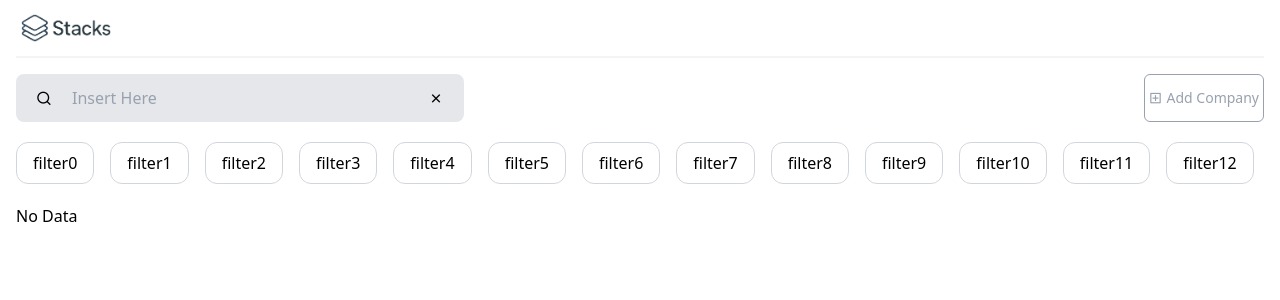
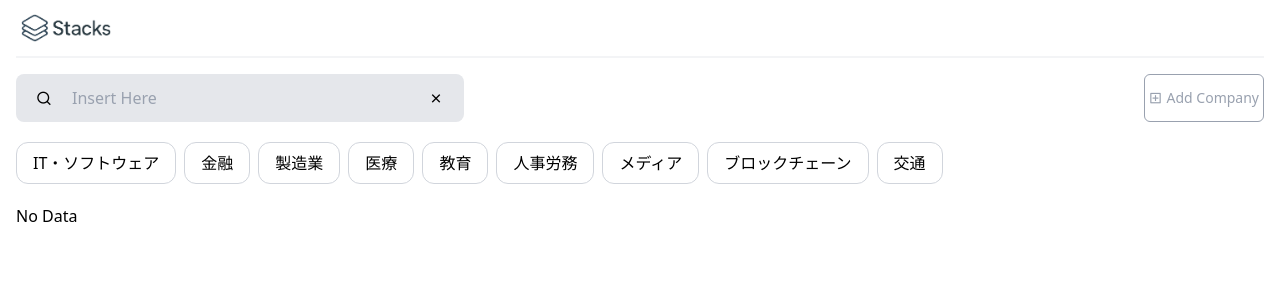
Before and after one commit to junjun1730/stacks-front, a Next.js app: page /company/list in a window 1280 px wide. Shown: the top 300 px of the page. Built offline with nearby package versions, Linux system fonts and the light colour scheme.

Commit message:
Filter ボタン追加、industries定数分離

```diff
--- a/app/actions/company/companyApis.ts
+++ b/app/actions/company/companyApis.ts
@@ -56,6 +56,5 @@ export const addCompany = async (
   }
 
   const result: string = await response.text();
-  console.log(result);
   return result;
 };
--- a/app/component/common/Dropdown.tsx
+++ b/app/component/common/Dropdown.tsx
@@ -1,33 +1,11 @@
 import { useState } from "react";
 import { useFormInputStore } from "../../store/useFormInputStore";
 import { BasicInfoForm } from "../../type/company/BasicInfoForm";
+import { industries } from "../../constants/company/industry";
 
 type InputProps = {
   name: keyof BasicInfoForm;
 };
-
-type Option = {
-  id: number;
-  label: string;
-};
-
-const options = getOptions();
-
-function getOptions(): Option[] {
-  const industries = [
-    "業界を選択してください。",
-    "IT・ソフトウェア",
-    "金融",
-    "製造業",
-    "医療",
-    "教育",
-    "人事労務",
-    "メディア",
-    "ブロックチェーン",
-    "交通",
-  ];
-  return industries.map((label, i: number) => ({ id: i + 1, label }));
-}
 
 export function Dropdown({ name }: InputProps) {
   const { onChange } = useFormInputStore();
@@ -40,7 +18,8 @@ export function Dropdown({ name }: InputProps) {
         }}
         name={name}
       >
-        {options.map((e) => {
+        <option value={null}>{"業界を選択してください。"}</option>
+        {industries.map((e) => {
           return (
             <option key={e.id} value={e.id}>
               {e.label}
--- a/app/component/company/Card.tsx
+++ b/app/component/company/Card.tsx
@@ -1,11 +1,11 @@
-import React, { FC } from "react";
-import { CardDataList } from "../../type/company/CardData";
+import React from "react";
+import { CardData } from "../../type/company/CardData";
 import Image from "next/image";
 import "remixicon/fonts/remixicon.css";
 import { Divider } from "../common/Divider";
 
 type CardDataProps = {
-  cardData: CardDataList;
+  cardData: CardData[];
 };
 
 export function Card({ cardData }: CardDataProps) {
--- a/app/component/company/CardList.tsx
+++ b/app/component/company/CardList.tsx
@@ -1,9 +1,9 @@
 import React from "react";
-import { CardDataList } from "../../type/company/CardData";
 import { Card } from "./Card";
+import { CardData } from "../../type/company/CardData";
 
 export async function CardList() {
-  const cardData: CardDataList = null;
+  const cardData: CardData[] = null;
 
   return (
     <div>
--- a/app/component/company/Filter.tsx
+++ b/app/component/company/Filter.tsx
@@ -2,15 +2,13 @@
 
 import React, { useState } from "react";
 import { FilterButton } from "../common/FilterButton";
+import { industries } from "../../constants/company/industry";
 
 export function Filter() {
-  const [sampleArr] = useState<string[]>(
-    Array.from({ length: 20 }, (_, i) => `filter${i}`)
-  );
   return (
-    <div className="flex flex-row gap-4 overflow-x-auto scrollbar-hide cursor-grab ">
-      {sampleArr?.map((e, i) => {
-        return <FilterButton key={i} filterValue={e} />;
+    <div className="flex flex-row gap-2 overflow-x-auto scrollbar-hide cursor-grab ">
+      {industries?.map((e, i) => {
+        return <FilterButton key={e.id} filterValue={e.label} />;
       })}
     </div>
   );
--- a/app/component/company/InfoArea.tsx
+++ b/app/component/company/InfoArea.tsx
@@ -8,7 +8,7 @@ import { Input } from "../common/Input";
 import { Dropdown } from "../common/Dropdown";
 
 export function InfoArea() {
-  const [isSelected, setIsSelected] = useState<boolean>(false);
+  const [isSelected, setIsSelected] = useState<boolean>(true);
   return (
     <div className="py-4">
       <ToggleButton
--- /dev/null
+++ b/app/constants/company/industry.ts
@@ -0,0 +1,11 @@
+export const industries = [
+  { id: 1, label: "IT・ソフトウェア" },
+  { id: 2, label: "金融" },
+  { id: 3, label: "製造業" },
+  { id: 4, label: "医療" },
+  { id: 5, label: "教育" },
+  { id: 6, label: "人事労務" },
+  { id: 7, label: "メディア" },
+  { id: 8, label: "ブロックチェーン" },
+  { id: 9, label: "交通" },
+] as const;
--- a/app/type/company/CardData.ts
+++ b/app/type/company/CardData.ts
@@ -8,5 +8,3 @@ export type CardData = {
   industry: string;
   location: string;
 };
-
-export type CardDataList = CardData[];
```
